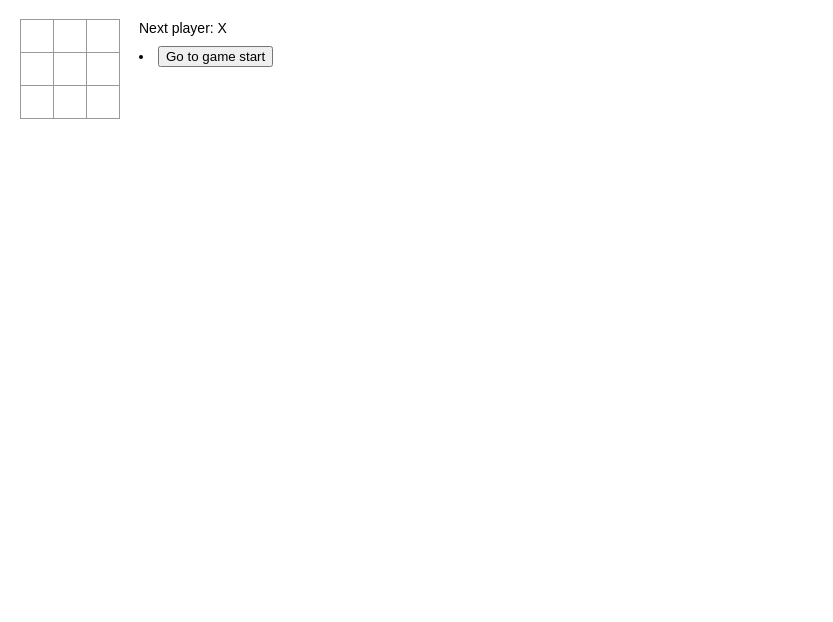
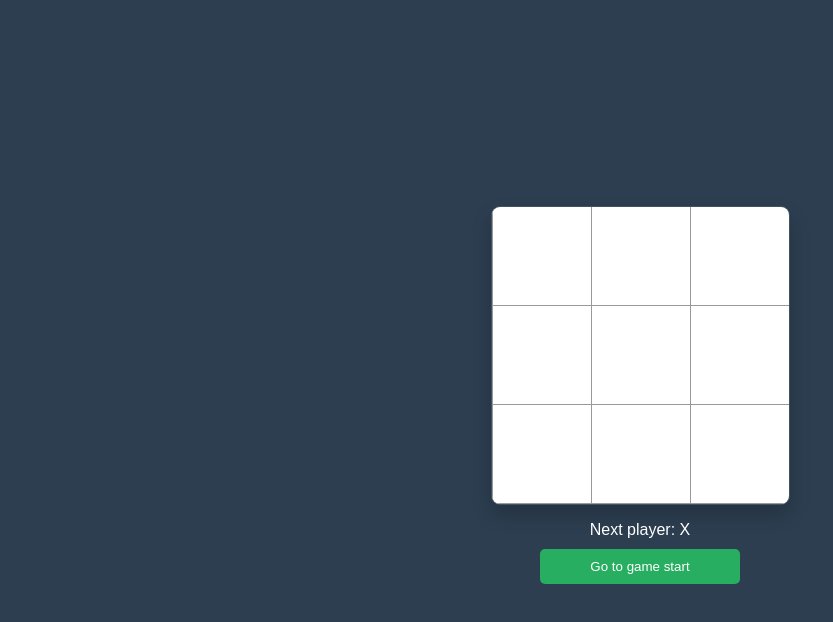
Before and after one commit to SHARONLEE94/TicTacToe_App, a React (Create React App) app: page / in a window 1280 px wide. Shown: the top 622 px of the page, without its empty margins (0-833 px from the left). Built offline with nearby package versions, Linux system fonts and the light colour scheme.

Commit message:
🎨 UI(style) 코드 스타일 변경

```diff
--- a/src/App.css
+++ b/src/App.css
@@ -1,7 +1,28 @@
-.game{
+.game {
   display: flex;
-  flex-direction: row;
+  flex-direction: column;
+  height: 100vh;
+  justify-content: center;
+  align-items: center;
 }
-.game-info{
-  margin-left: 20px;
+
+.game-info {
+  margin-top: 16px;
+  width: 100%;
+  display: flex;
+  flex-direction: column;
+  justify-content: center;
+  align-items: center;
 }
+
+.move-button{
+  width: 200px;
+  background-color: #27ae60;
+  border-width: 0px;
+  border-radius: 5px;
+  color: #fff;
+  font-weight: 200;
+  margin-bottom: 10px;
+  padding: 10px 20px;
+  text-decoration: none;
+}
--- a/src/App.js
+++ b/src/App.js
@@ -61,7 +61,9 @@ function App() {
       : 'Go to game start'
     return(
       <li key={move}>
-        <button onClick={() => jumpTo(move)}>{desc}</button>
+        <button
+          className="move-button"
+          onClick={() => jumpTo(move)}>{desc}</button>
       </li>
     )
   })
@@ -80,7 +82,7 @@ function App() {
       </div>
       <div className="game-info">
         <div className="status">{status}</div>
-        <div>{moves}</div>
+        <ol style={{listStyle: 'none'}}>{moves}</ol>
       </div>
     </div>
   );
--- a/src/components/Board.css
+++ b/src/components/Board.css
@@ -1,3 +1,10 @@
 .status {
   margin-bottom: 10px;
 }
+
+.board-wrapper {
+  border: 1px solid rgba(255,255,255, .1);
+  box-shadow: rgba(0,0,0,0.19) 0px 10px 20px;
+  border-radius: 9px;
+  overflow: hidden;
+}
--- a/src/components/Board.js
+++ b/src/components/Board.js
@@ -11,7 +11,7 @@ const Board = ({squares, onClick}) => {
   }
 
   return (
-    <div>
+    <div className='board-wrapper'>
       <div className='board-row'>
         {renderSquare(0)}
         {renderSquare(1)}
--- a/src/components/Square.css
+++ b/src/components/Square.css
@@ -2,11 +2,11 @@
   background-color: white;
   border: 1px solid #999;
   font-size: 24px;
-  height: 34px;
+  height: 100px;
   margin-right: -1px;
   margin-top: -1px;
   padding: 0;
   text-align: center;
-  width: 34px;
+  width: 100px;
   float: left;
 }
--- a/src/index.css
+++ b/src/index.css
@@ -1,8 +1,12 @@
 body{
-  font: 14px "Century Gothic", Futura, sans-serif;
-  margin: 20px;
+  background-color: #2c3e50;
+  color: #fff;
+  font-family: sans-serif;
+  margin: 0;
+  padding: 0;
 }
 
 ol,ul {
-  padding-left: 30px;
+  margin: 0px;
+  padding: 0px;
 }
```
